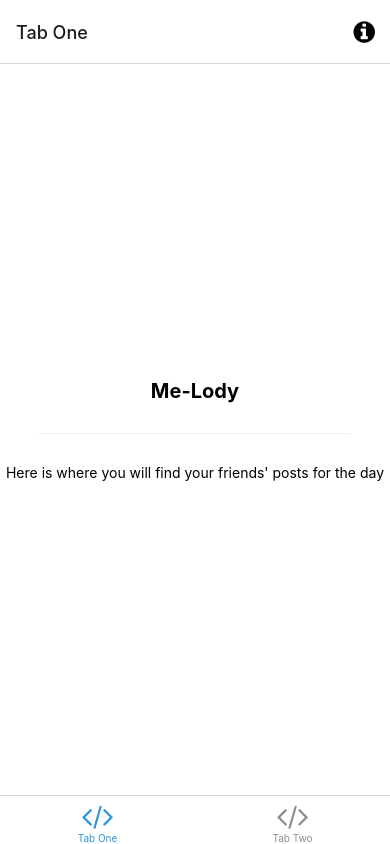
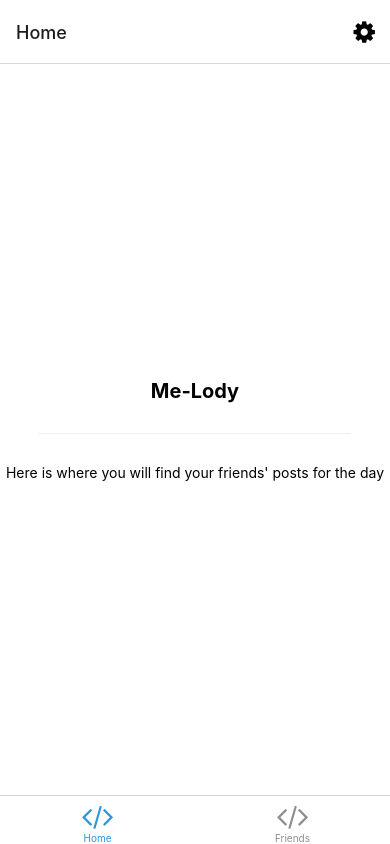
Before and after one commit to ethang17/Me-Lody, a React Native app: screen /TabOne in a window 390 px wide. Built offline with nearby package versions, Linux system fonts and the light colour scheme; what expo-linking would draw is missing.

Commit message:
Tab Names and Setting Icon

```diff
--- a/navigation/LinkingConfiguration.ts
+++ b/navigation/LinkingConfiguration.ts
@@ -17,17 +17,17 @@ const linking: LinkingOptions<RootStackParamList> = {
         screens: {
           TabOne: {
             screens: {
-              TabOneScreen: 'one',
+              TabOneScreen: 'Home',
             },
           },
           TabTwo: {
             screens: {
-              TabTwoScreen: 'two',
+              TabTwoScreen: 'Friends',
             },
           },
         },
       },
-      Modal: 'modal',
+      Modal: 'Settings',
       NotFound: '*',
     },
   },
--- a/navigation/index.tsx
+++ b/navigation/index.tsx
@@ -66,7 +66,7 @@ function BottomTabNavigator() {
         name="TabOne"
         component={TabOneScreen}
         options={({ navigation }: RootTabScreenProps<'TabOne'>) => ({
-          title: 'Tab One',
+          title: 'Home',
           tabBarIcon: ({ color }) => <TabBarIcon name="code" color={color} />,
           headerRight: () => (
             <Pressable
@@ -75,7 +75,7 @@ function BottomTabNavigator() {
                 opacity: pressed ? 0.5 : 1,
               })}>
               <FontAwesome
-                name="info-circle"
+                name="cog"
                 size={25}
                 color={Colors[colorScheme].text}
                 style={{ marginRight: 15 }}
@@ -88,7 +88,7 @@ function BottomTabNavigator() {
         name="TabTwo"
         component={TabTwoScreen}
         options={{
-          title: 'Tab Two',
+          title: 'Friends',
           tabBarIcon: ({ color }) => <TabBarIcon name="code" color={color} />,
         }}
       />
--- a/package.json
+++ b/package.json
@@ -31,7 +31,8 @@
     "react-native": "0.70.5",
     "react-native-safe-area-context": "4.4.1",
     "react-native-screens": "~3.18.0",
-    "react-native-web": "~0.18.9"
+    "react-native-web": "~0.18.9",
+    "expo-av": "~13.0.2"
   },
   "devDependencies": {
     "@babel/core": "^7.12.9",
```
Also changed, not shown: 1 other file (tests, documents, lock files or other folders).
